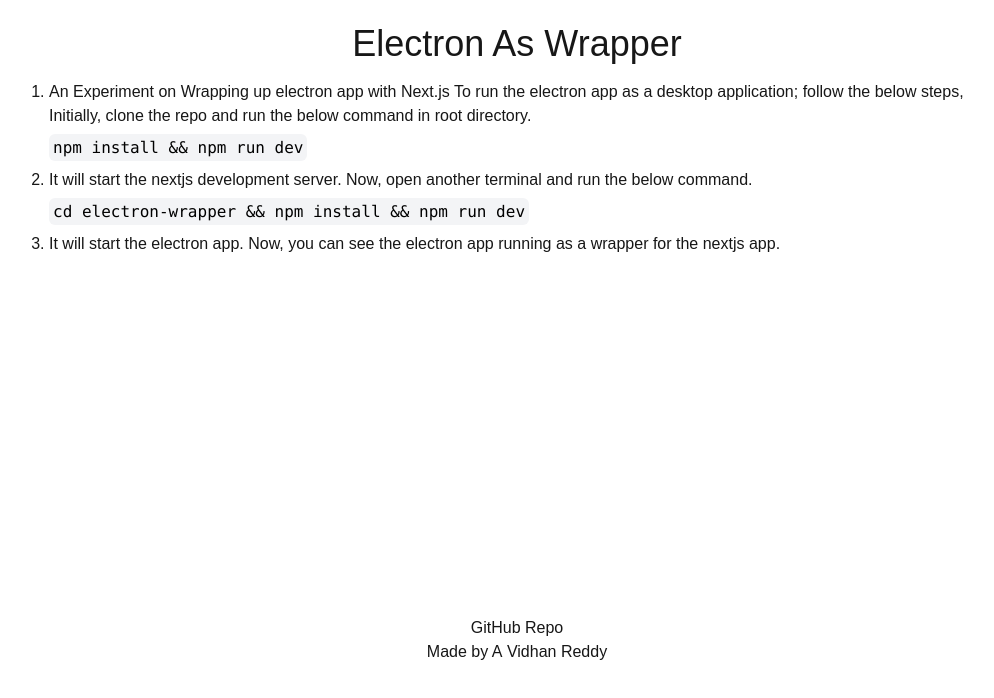
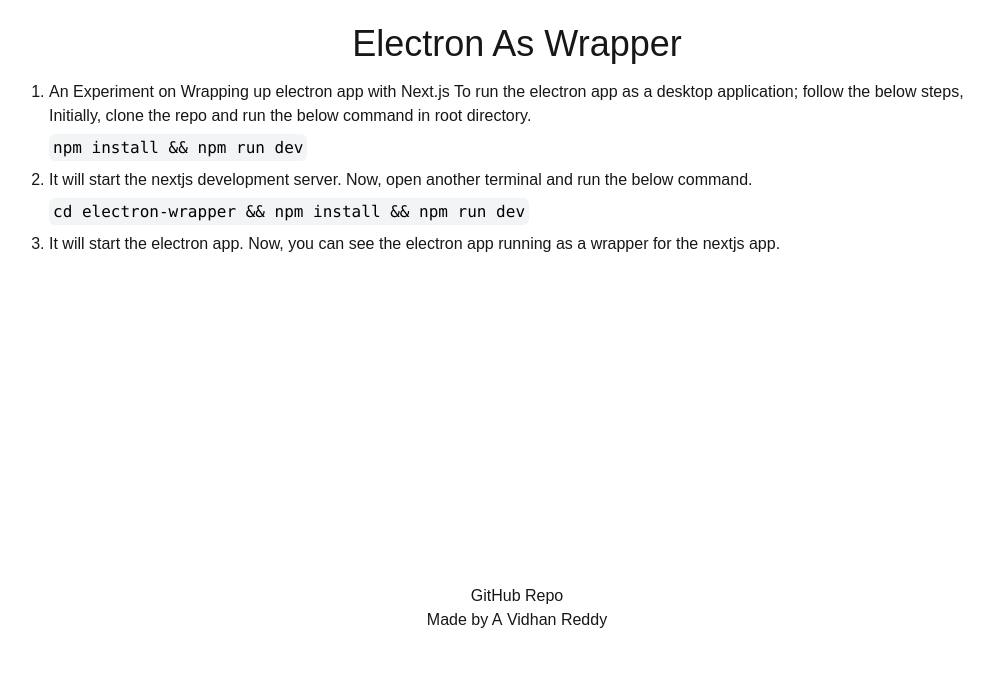
Before and after one commit to AVidhanR/ElectronAndNextJS, a Next.js app: page / in a window 1280 px wide. Shown: the top 698 px of the page, without its empty margins (123-1117 px from the left). Built offline with nearby package versions, Linux system fonts and the light colour scheme.

Commit message:
adjust footer margin in Home component for improved layout

```diff
--- a/app/page.tsx
+++ b/app/page.tsx
@@ -27,7 +27,7 @@
         </li>
       </ol>
 
-      <footer className="mt-[calc(22rem)] text-center">
+      <footer className="mt-[calc(20rem)] text-center">
         <Link
           href="https://github.com/AVidhanR/ElectronExp"
           className="hover:underline hover:text-blue-400"
```
